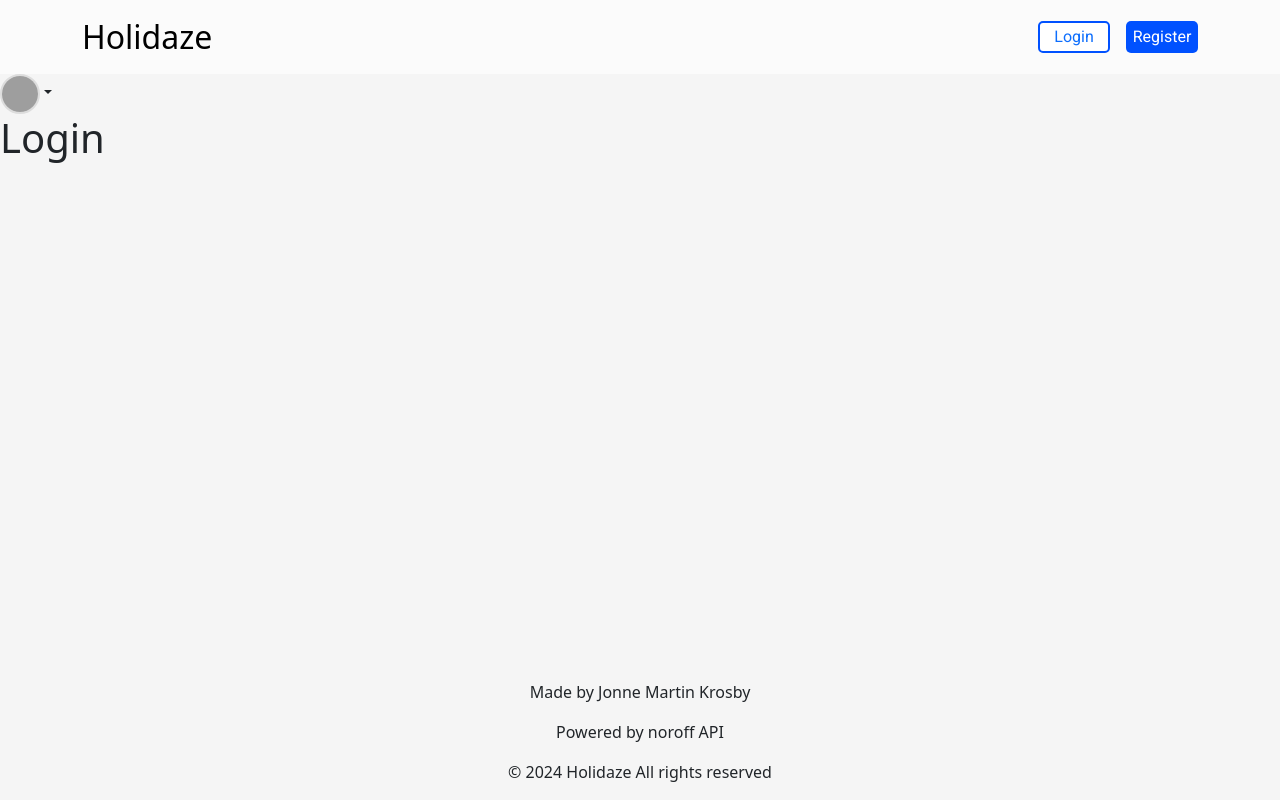
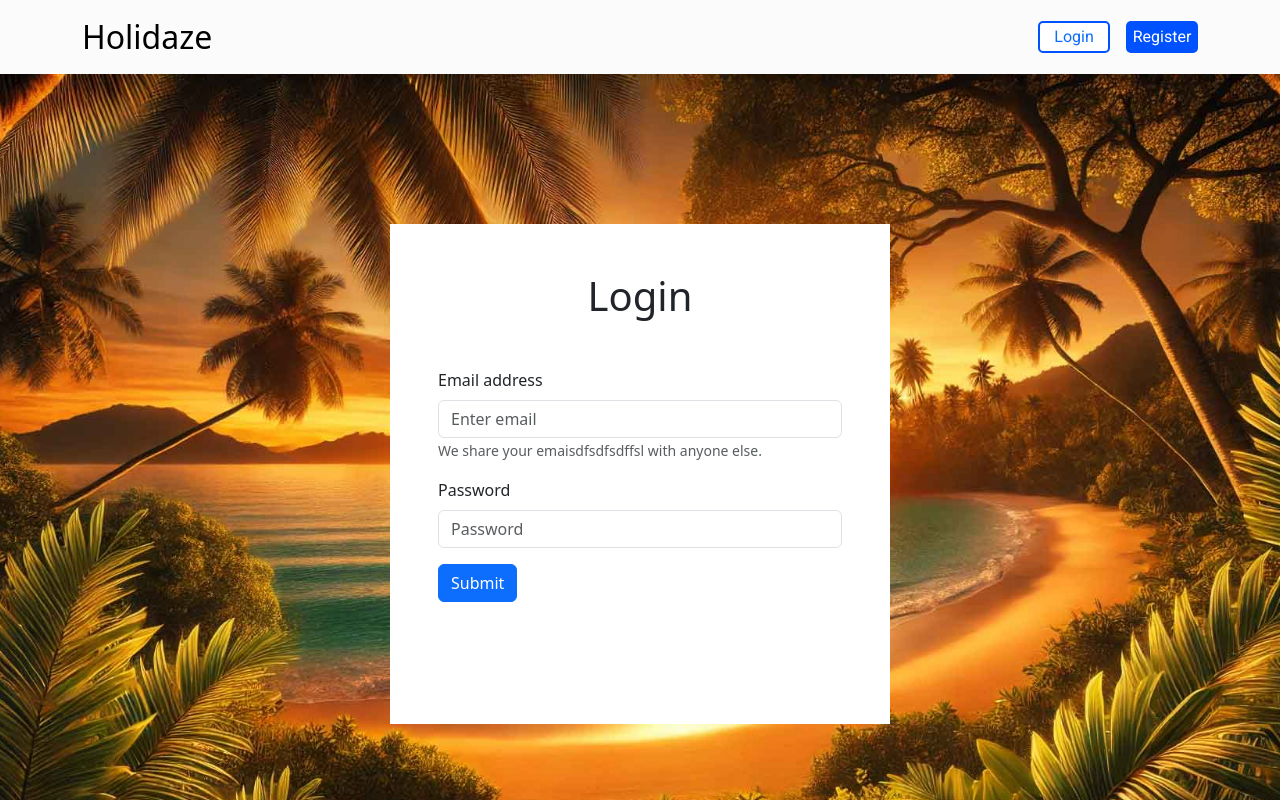
Before and after one commit to jonnebonde/Project_Exam_2, a React (Vite) app: page /Login in a window 1280 px wide. Shown: the top 800 px of the page. Built offline with nearby package versions, Linux system fonts and the light colour scheme; grey boxes are pictures that could not be loaded.

Commit message:
started building on login page

```diff
--- a/package.json
+++ b/package.json
@@ -17,6 +17,7 @@
     "react": "^18.3.1",
     "react-bootstrap": "^2.10.4",
     "react-dom": "^18.3.1",
+    "react-hook-form": "^7.53.0",
     "react-router-dom": "^6.26.1",
     "zustand": "^4.5.5"
   },
--- a/src/Components/Layout/Footer/index.jsx
+++ b/src/Components/Layout/Footer/index.jsx
@@ -1,9 +1,9 @@
 function Footer() {
   return (
-    <footer className="bg-secondary_bg_color text-text_color text-center font-roboto">
-      <p>Made by Jonne Martin Krosby</p>
-      <p>Powered by noroff API</p>
-      <p>© 2024 Holidaze All rights reserved</p>
+    <footer className="bg-secondary_bg_color text-text_color text-center font-roboto d-flex flex-column p-4 z-4">
+      <span>Made by Jonne Martin Krosby</span>
+      <span>Powered by noroff API</span>
+      <span>© 2024 Holidaze All rights reserved</span>
     </footer>
   );
 }
--- a/src/Components/Layout/Header/index.jsx
+++ b/src/Components/Layout/Header/index.jsx
@@ -1,5 +1,4 @@
 import NavbarNotLoggedIn from "./Navbar/NotLoggedIn";
-import NavbarLoggedIn from "./Navbar/LoggedIn";
 
 // kan putte en if på om brukeren er logget inn eller ikke og som admin eller ikke.
 // Hvis man er logget inn, skal man ikke kunne logge inn og da forandre menyen deretter.
@@ -9,7 +8,6 @@ function Header() {
   return (
     <header>
       <NavbarNotLoggedIn />
-      <NavbarLoggedIn />
     </header>
   );
 }
--- a/src/Pages/Home/index.jsx
+++ b/src/Pages/Home/index.jsx
@@ -4,7 +4,7 @@ import VenueCards from "../../Components/VenuesCards";
 
 import Container from "react-bootstrap/Container";
 
-async function FetchAllProducts() {
+async function FetchAllVenues() {
   const response = await fetch(base_Url + "?_owner=true&_bookings=true");
 
   if (!response.ok) {
@@ -21,7 +21,7 @@ function Home() {
     data: data,
   } = useQuery({
     queryKey: ["venues"],
-    queryFn: FetchAllProducts,
+    queryFn: FetchAllVenues,
     staleTime: 1000 * 60 * 5, // 5 minutes
   });
 
@@ -32,9 +32,7 @@ function Home() {
   console.log(data);
 
   return (
-    <Container className="text-center">
-      <h1>Holidaze venues</h1>
-      <p>Find your holiday destination</p>
+    <Container>
       <VenueCards data={data.data} />
     </Container>
   );
--- a/src/Pages/Login/index.jsx
+++ b/src/Pages/Login/index.jsx
@@ -1,8 +1,41 @@
+import Button from "react-bootstrap/Button";
+import Form from "react-bootstrap/Form";
+import Container from "react-bootstrap/Container";
+import backgroundImage from "../../assets/Images/beach_with_sunset.jpg";
+
+//style form
+
 function LoginPage() {
   return (
-    <div>
-      <h1>Login</h1>
-    </div>
+    <Container
+      className="d-grid justify-content-center align-items-center"
+      fluid
+      style={{
+        backgroundImage: `url(${backgroundImage})`,
+        backgroundRepeat: "no-repeat",
+        backgroundSize: "cover",
+        backgroundPosition: "center",
+        height: "100vh",
+      }}
+    >
+      <Form className="login-form bg-white p-5">
+        <h1 className="login-title mb-5 text-center">Login</h1>
+        <Form.Group className="mb-3" controlId="formBasicEmail">
+          <Form.Label>Email address</Form.Label>
+          <Form.Control type="email" placeholder="Enter email" />
+          <Form.Text className="text-muted">
+            We share your emaisdfsdfsdffsl with anyone else.
+          </Form.Text>
+        </Form.Group>
+        <Form.Group className="mb-3" controlId="formBasicPassword">
+          <Form.Label>Password</Form.Label>
+          <Form.Control type="password" placeholder="Password" />
+        </Form.Group>
+        <Button variant="primary" type="submit">
+          Submit
+        </Button>
+      </Form>
+    </Container>
   );
 }
 
--- a/src/sass/partials/_base.scss
+++ b/src/sass/partials/_base.scss
@@ -7,7 +7,6 @@ body {
 #root {
   display: flex;
   flex-direction: column;
-  height: 100%;
 }
 
 .wrapper {
--- /dev/null
+++ b/src/sass/partials/_form.scss
@@ -0,0 +1,5 @@
+.login-form {
+  background-color: getColour("white");
+  height: 500px;
+  width: 500px;
+}
--- /dev/null
+++ b/src/sass/partials/_login-register.scss
@@ -0,0 +1,5 @@
+.login-container {
+  display: grid;
+  place-items: center;
+  margin-top: 3rem;
+}
--- a/src/sass/styles.scss
+++ b/src/sass/styles.scss
@@ -6,4 +6,8 @@
 
 @import "partials/_base";
 @import "partials/_header";
+@import "partials/_form";
+@import "partials/_footer";
 @import "partials/_venuecards";
+@import "partials/_hero";
+@import "partials/_login-register";
```
Also changed, not shown: src/Components/HeroSection/index.jsx (added), src/sass/partials/_footer.scss (added), src/sass/partials/_hero.scss (added), 1 other file (tests, documents, lock files or other folders).
